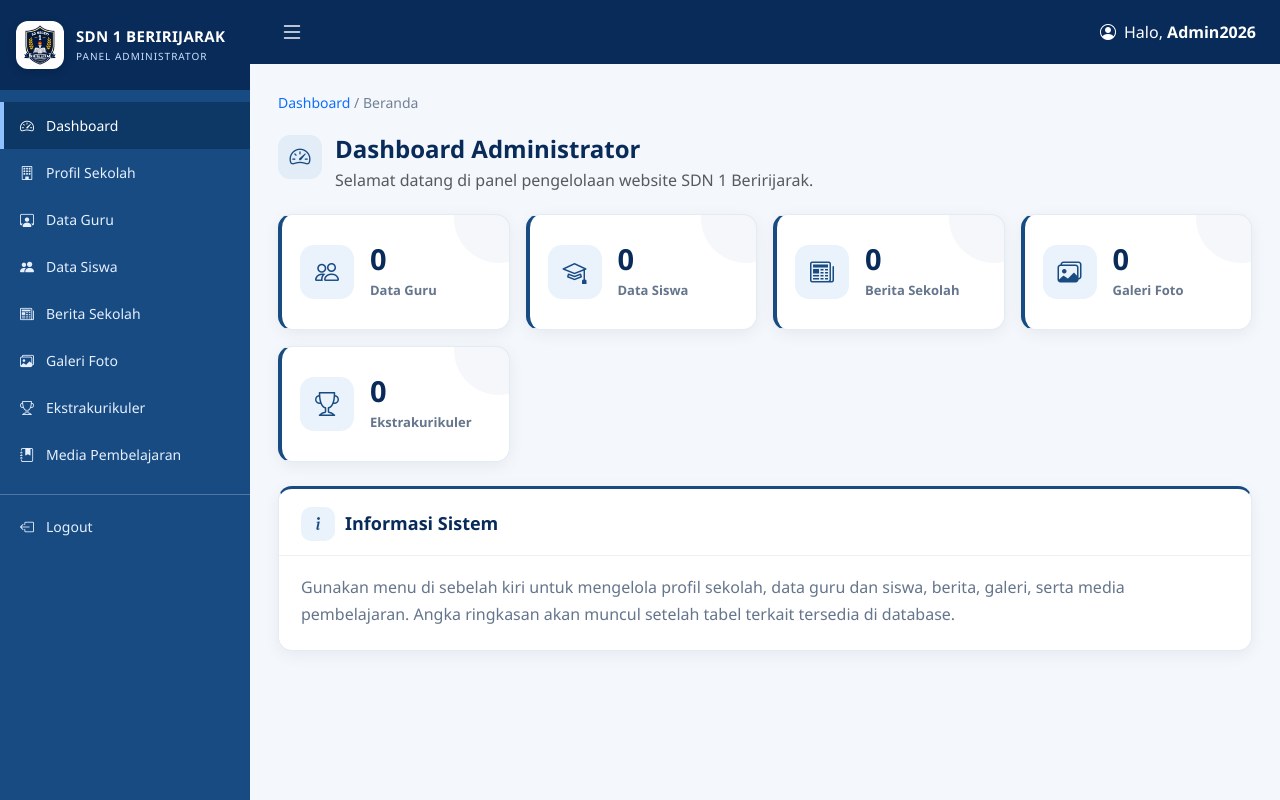
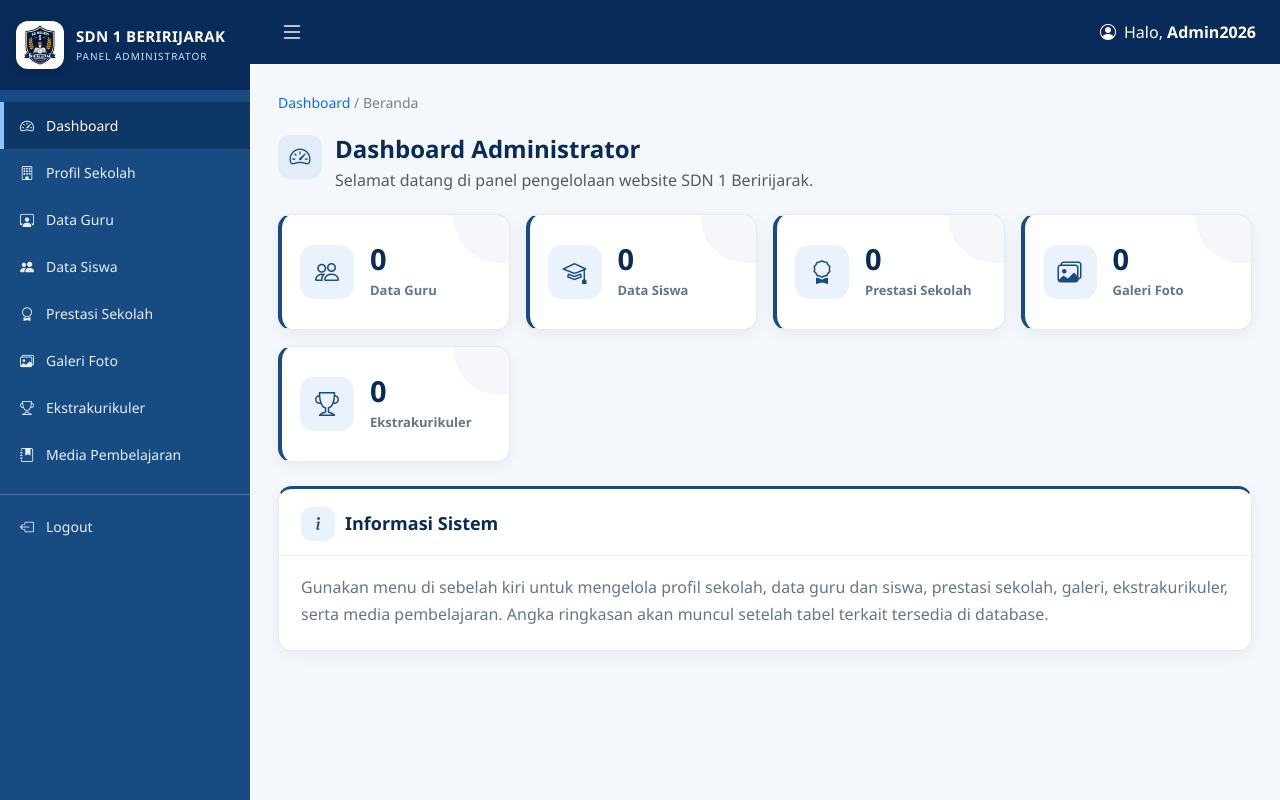
Before and after one commit to rialatifa72-coder/website-sdn1-beririjarak, a PHP site: page /dashboard_admin.php in a window 1280 px wide. Run offline with PHP 8.4, Linux system fonts and the light colour scheme; a user stored in the database is signed in; data that the repository does not hold is empty.

Commit message:
Ganti menu dan ringkasan berita menjadi prestasi sekolah

```diff
--- a/dashboard_admin.php
+++ b/dashboard_admin.php
@@ -87,7 +87,7 @@ body{margin:0;font-family:'Segoe UI',Tahoma,sans-serif;background:var(--bg);colo
         <li class="<?= $page === "profil" ? "active" : "" ?>"><a href="dashboard_admin.php?page=profil"><i class="bi bi-building"></i>Profil Sekolah</a></li>
         <li class="<?= $page === "guru" ? "active" : "" ?>"><a href="admin/data_guru.php"><i class="bi bi-person-workspace"></i>Data Guru</a></li>
         <li class="<?= $page === "siswa" ? "active" : "" ?>"><a href="admin/data_siswa.php"><i class="bi bi-people-fill"></i>Data Siswa</a></li>
-        <li class="<?= $page === "berita" ? "active" : "" ?>"><a href="admin/data_berita.php"><i class="bi bi-newspaper"></i>Berita Sekolah</a></li>
+        <li><a href="admin/data_berita.php"><i class="bi bi-award"></i>Prestasi Sekolah</a></li>
         <li class="<?= $page === "galeri" ? "active" : "" ?>"><a href="admin/data_galeri.php"><i class="bi bi-images"></i>Galeri Foto</a></li>
         <li><a href="admin/data_ekstrakurikuler.php"><i class="bi bi-trophy"></i>Ekstrakurikuler</a></li>
         <li class="<?= $page === "media" ? "active" : "" ?>"><a href="dashboard_admin.php?page=media"><i class="bi bi-journal-bookmark-fill"></i>Media Pembelajaran</a></li>
@@ -108,20 +108,20 @@ body{margin:0;font-family:'Segoe UI',Tahoma,sans-serif;background:var(--bg);colo
                 <div><h2 class="h4 fw-bold mb-1">Dashboard Administrator</h2><p class="text-muted mb-0">Selamat datang di panel pengelolaan website SDN 1 Beririjarak.</p></div>
             </div>
             <div class="row g-3">
-                <?php foreach ([["bi-people","Data Guru","tb_guru"],["bi-mortarboard","Data Siswa","tb_siswa"],["bi-newspaper","Berita Sekolah","tb_berita"],["bi-images","Galeri Foto","tb_galeri"],["bi-trophy","Ekstrakurikuler","tb_ekstrakurikuler"]] as $item): $total=jumlahData($koneksi,$item[2]); ?>
+                <?php foreach ([["bi-people","Data Guru","tb_guru"],["bi-mortarboard","Data Siswa","tb_siswa"],["bi-award","Prestasi Sekolah","tb_berita"],["bi-images","Galeri Foto","tb_galeri"],["bi-trophy","Ekstrakurikuler","tb_ekstrakurikuler"]] as $item): $total=jumlahData($koneksi,$item[2]); ?>
                 <div class="col-sm-6 col-xl-3"><div class="card-custom stat-card"><div class="stat-icon"><i class="bi <?= $item[0] ?>"></i></div><div><div class="stat-number"><?= $total === null ? "—" : $total ?></div><div class="stat-label"><?= $item[1] ?></div></div></div></div>
                 <?php endforeach; ?>
             </div>
             <div class="card-custom info-card mt-4">
                 <div class="info-card-heading"><i class="bi bi-info-lg"></i><h5 class="card-title-custom mb-0">Informasi Sistem</h5></div>
-                <div class="info-card-body">Gunakan menu di sebelah kiri untuk mengelola profil sekolah, data guru dan siswa, berita, galeri, serta media pembelajaran. Angka ringkasan akan muncul setelah tabel terkait tersedia di database.</div>
+                <div class="info-card-body">Gunakan menu di sebelah kiri untuk mengelola profil sekolah, data guru dan siswa, prestasi sekolah, galeri, ekstrakurikuler, serta media pembelajaran. Angka ringkasan akan muncul setelah tabel terkait tersedia di database.</div>
             </div>
         <?php elseif ($page === "profil"): ?>
             <div class="card-custom"><h5 class="card-title-custom">Pengelolaan Profil Sekolah</h5><p class="text-muted mb-0">Bagian ini disiapkan untuk pengelolaan informasi umum, sambutan kepala sekolah, visi dan misi, serta fasilitas SDN 1 Beririjarak.</p></div>
         <?php else: ?>
             <?php
-            $titles = ["guru"=>"Data Guru","siswa"=>"Data Siswa","berita"=>"Berita Sekolah","galeri"=>"Galeri Foto","ekstrakurikuler"=>"Ekstrakurikuler","media"=>"Media Pembelajaran"];
-            $descriptions = ["guru"=>"Kelola informasi guru dan tenaga kependidikan.","siswa"=>"Kelola data peserta didik SDN 1 Beririjarak.","berita"=>"Kelola berita, kegiatan, dan pengumuman sekolah.","galeri"=>"Kelola dokumentasi foto kegiatan sekolah.","ekstrakurikuler"=>"Kelola informasi kegiatan ekstrakurikuler SDN 1 Beririjarak.","media"=>"Kelola materi, video pembelajaran, dan latihan soal."];
+            $titles = ["guru"=>"Data Guru","siswa"=>"Data Siswa","berita"=>"Prestasi Sekolah","galeri"=>"Galeri Foto","ekstrakurikuler"=>"Ekstrakurikuler","media"=>"Media Pembelajaran"];
+            $descriptions = ["guru"=>"Kelola informasi guru dan tenaga kependidikan.","siswa"=>"Kelola data peserta didik SDN 1 Beririjarak.","berita"=>"Kelola informasi prestasi dan pencapaian peserta didik.","galeri"=>"Kelola dokumentasi foto kegiatan sekolah.","ekstrakurikuler"=>"Kelola informasi kegiatan ekstrakurikuler SDN 1 Beririjarak.","media"=>"Kelola materi, video pembelajaran, dan latihan soal."];
             ?>
             <div class="card-custom"><h5 class="card-title-custom"><?= $titles[$page] ?></h5><p class="text-muted mb-0"><?= $descriptions[$page] ?></p><div class="alert alert-info mt-4 mb-0"><i class="bi bi-info-circle me-2"></i>Halaman ini sudah terhubung dengan navigasi dashboard. Fitur tambah, ubah, hapus, dan penyimpanan database akan diaktifkan pada tahap pengembangan berikutnya.</div></div>
         <?php endif; ?>
```
